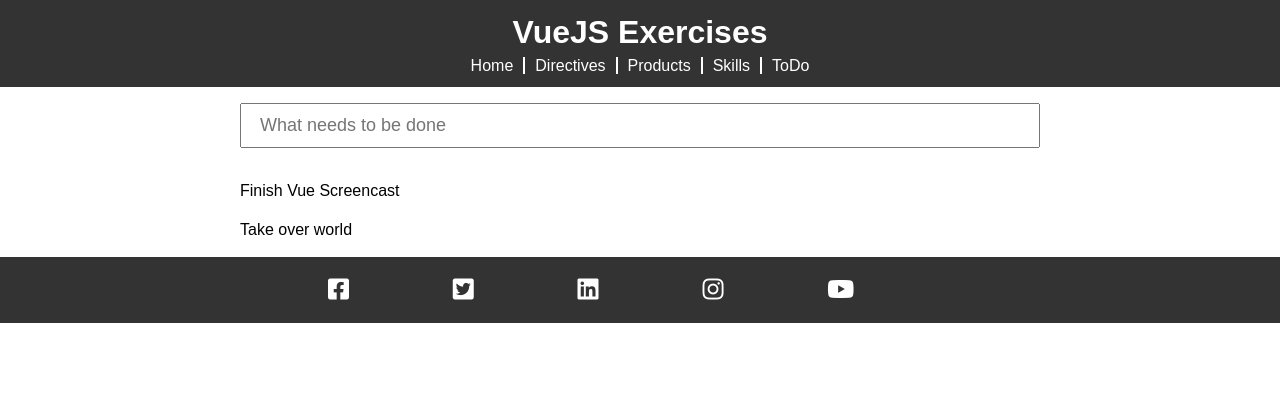
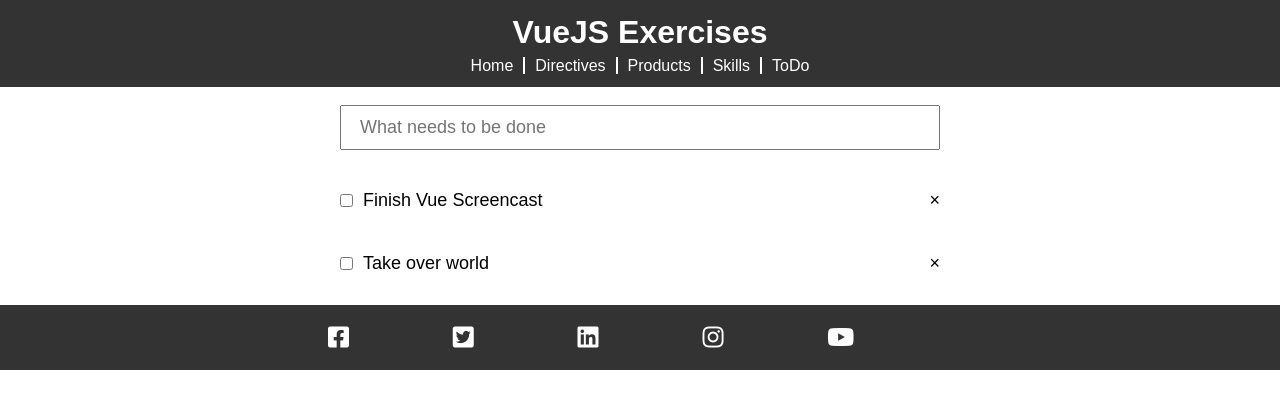
Before and after one commit to DeviousRio/vue-exercise, a Vue app: page /#/todo in a window 1280 px wide. Shown: the top 408 px of the page. Built offline with nearby package versions, Linux system fonts and the light colour scheme.

Commit message:
Modified ToDoList Component

```diff
--- a/src/components/ToDoList.vue
+++ b/src/components/ToDoList.vue
@@ -1,8 +1,36 @@
 <template>
   <div>
-        <input type="text" class="todo-input" placeholder="What needs to be done" v-model="newTodo" @keyup.enter="addTodo">
+    <input
+      type="text"
+      class="todo-input"
+      placeholder="What needs to be done"
+      v-model="newTodo"
+      @keyup.enter="addTodo"
+    />
 
-        <div v-for="todo in todos" :key="todo.id" class="todo-item">{{ todo.title }}</div>
+    <div v-for="(todo, index) in todos" :key="todo.id" class="todo-item">
+      <div class="todo-item-left">
+        <input type="checkbox" v-model="todo.completed" />
+        <p
+          v-if="!todo.editing"
+          @dblclick="editToDo(todo)"
+          class="todo-item-label"
+          :class="{ completed : todo.completed }"
+        >{{ todo.title }}</p>
+
+        <input
+          v-else
+          class="todo-item-edit"
+          type="text"
+          v-model="todo.title"
+          @blur="doneEdit(todo)"
+          @keyup.enter="doneEdit(todo)"
+          @keyup.esc="cancelEdit(todo)"
+        />
+        <!-- v-focus custom directive doesnt work -->
+      </div>
+      <p class="remove-item" @click="removeToDo(index)">&times;</p>
+    </div>
   </div>
 </template>
 
@@ -11,25 +39,35 @@ export default {
   name: "todo-list",
   data() {
     return {
-            newTodo: '',
+      newTodo: "",
       idForTodo: 3,
+      beforeEditCache: "",
       todos: [
         {
-                    'id': 1,
-                    'title': 'Finish Vue Screencast',
-                    'completed': false
+          id: 1,
+          title: "Finish Vue Screencast",
+          completed: false,
+          editing: false
         },
         {
-                    'id': 2,
-                    'title': 'Take over world',
-                    'completed': false
+          id: 2,
+          title: "Take over world",
+          completed: false,
+          editing: false
         }
       ]
-        }
+    };
   },
+  //   direvtives: {
+  //     focus: {
+  //       inserted: function(el) {
+  //         el.focus();
+  //       }
+  //     }
+  //   },
   methods: {
     addTodo() {
-            if(this.newTodo.trim().length == 0) {
+      if (this.newTodo.trim() == "") {
         return;
       }
 
@@ -38,26 +76,91 @@ export default {
         title: this.newTodo,
         completed: false
       });
-            this.newTodo = '';
-            this.idForTodo++;        }
+      this.newTodo = "";
+      this.idForTodo++;
+    },
+    editToDo(todo) {
+      this.beforeEditCache = todo.title;
+      todo.editing = true;
+    },
+    cancelEdit(todo) {
+      todo.title = this.beforeEditCache;
+      todo.ending = false;
+    },
+    doneEdit(todo) {
+      if (todo.title.trim().length == 0) {
+        todo.title = this.beforeEditCache;
+      }
+
+      todo.editing = false;
+    },
+    removeToDo(index) {
+      this.todos.splice(index, 1);
     }
   }
+};
 </script>
 
 <style scoped>
 div {
-     max-width: 800px;
+  max-width: 600px;
   margin: 1em auto;
+  font-size: 18px;
 }
 
 .todo-input {
   width: 100%;
   padding: 10px 18px;
   font-size: 18px;
-     margin-bottom: 16px;
+  margin-bottom: 10px;
 }
 
 .todo-input:focus {
   outline: 0;
 }
+
+.todo-item {
+  display: flex;
+  align-items: center;
+  justify-content: space-between;
+}
+
+.remove-item {
+  cursor: pointer;
+  margin-left: 14px;
+}
+
+.remove-item:hover {
+  color: #000;
+}
+
+.todo-item-left {
+  display: flex;
+  align-items: center;
+  flex: 0 0 80%;
+  margin: 0;
+}
+
+.todo-item-label {
+  padding: 10px;
+  /* border: 1px solid #fff; */
+}
+
+.todo-item-edit {
+  font-size: 18px;
+  color: #2c3e50;
+  padding: 10px;
+  margin-left: 5px;
+  /* width: 100%; */
+  /* border: 1px solid #ccc; */
+}
+
+.todo-item-edit:hover {
+  outline: none;
+}
+
+.completed {
+  text-decoration: line-through;
+  color: gray;
+}
 </style>
```
Lines whose indentation alone changed are shown as unchanged.
